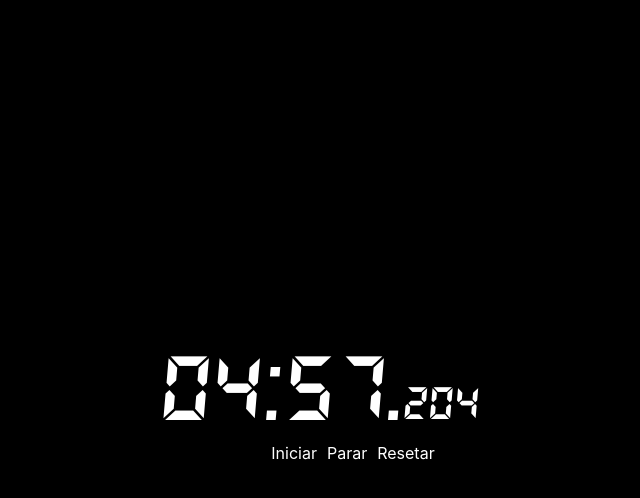
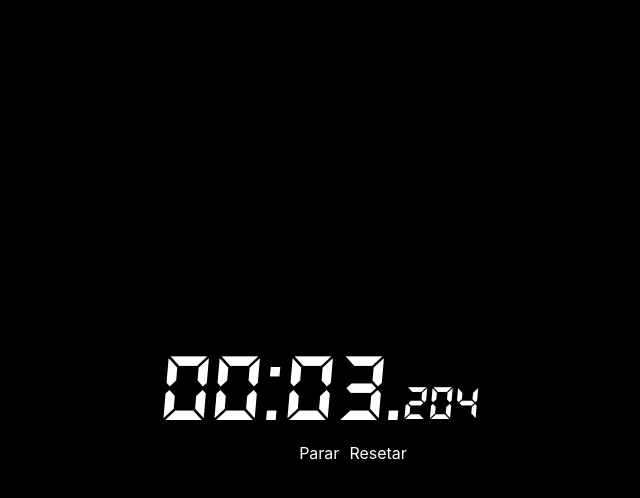
Before and after one commit to rogeriop1990cv/stopwatches, a React (Create React App) app: page / in a window 1280 px wide. Both pictures are taken after a click on the element "Iniciar". Shown: the top 498 px of the page, without its empty margins (282-922 px from the left). Built offline with nearby package versions, Linux system fonts and the light colour scheme.

Commit message:
refatorei a funcao que cria a logica do timer, atualizei o estado adicionadno uma chave para cada elemento do relojo  - segundos, minutos e milesimos - atualizei a logica da funcao iniciar para que a funcao 'parar' funcione corretamente, e implementei a funcao 'parar'

```diff
--- a/src/Relogio.js
+++ b/src/Relogio.js
@@ -4,34 +4,55 @@ export default class Relogio extends React.Component {
   constructor(props) {
     super(props)
     this.state = {
-      time: '',
-      milliseconds: '',
+      minutes: '00',
+      seconds: '00',
+      milliseconds: '000',
       started: false,
+      parado: true,
     }
-
-
   }
 
-  iniciar = (minutos, segundos) => {
-    this.setState({
-      started: true,
-    })
+  timerLogica = (minutos, segundos, milesegundos = 1000) => {
     const time = new Date(0)
       time.setHours (0);
       time.setMinutes(minutos)
       time.setSeconds(segundos)
+      time.setMilliseconds(milesegundos)
 
     this.contagemRegressiva = setInterval(() => {
       time.setMilliseconds(time.getMilliseconds() -4)
-      const timeString = time.toTimeString().slice(3, 8);
+      const min = time.toTimeString().slice(3, 5);
+      const sec = time.toTimeString().slice(6, 8);
+      const timeString = `${min}:${sec}`
       this.setState({
-        time: `${timeString}`,
+        minutes: min,
+        seconds: sec,
         milliseconds: `${time.getMilliseconds()}`,
       })
       if(timeString === '00:00'){
             clearInterval(this.contagemRegressiva)
+            this.setState({
+              time: `00:00`,
+              milliseconds: `000`,
+              parado: true,
+            })
           }
     }, 1)
+  }
+
+  iniciar = (minutos, segundos) => {
+    const { minutes, seconds, milliseconds } = this.state;
+
+    this.setState({
+      started: true,
+      parado: false,
+    })
+
+    if ( minutes === '00' && seconds === '00' && milliseconds === '000' ) {
+      this.timerLogica(minutos, segundos)
+    } else {
+      this.timerLogica(minutes, seconds, milliseconds)
+    }
 
   }
 
@@ -40,7 +61,9 @@ export default class Relogio extends React.Component {
 
   parar = () => {
     clearInterval(this.contagemRegressiva)
-    console.log('parou')
+    this.setState({
+      parado: true,
+    })
   }
 
   resetar = () => {
@@ -51,10 +74,10 @@ export default class Relogio extends React.Component {
 
   render() {
     document.title = "BeeOnTime"
-    const { time, started, milliseconds } = this.state;
+    const { minutes, seconds, started, milliseconds, parado } = this.state;
     const timer = (
       <section className="times" >
-        <p className="minSecs" >{ time }.</p>
+        <p className="minSecs" >{ `${minutes}:${seconds}` }.</p>
         <p className="milliseconds">{ milliseconds }</p>
       </section>
     )
@@ -66,12 +89,22 @@ export default class Relogio extends React.Component {
       </section>
     )
 
+    const parar = (
+      <p className="input-time-parar" onClick={ this.parar }>Parar</p>
+    )
+
+    const iniciar = (
+    <p
+      className="input-time-iniciar"
+      onClick={ () => this.iniciar(0,5) }>Iniciar
+    </p>
+    )
+
     return (
       <section className="main-time">
           {started ? timer : inputter}
           <section className="menu-time">
-            <p className="input-time-iniciar" onClick={ () => this.iniciar(5,0) }>Iniciar</p>
-            <p className="input-time-parar" onClick={ this.parar }>Parar</p>
+            {parado ? iniciar : parar }
             <p className="input-time-resetar" onClick={ this.resetar }>Resetar</p>
           </section>
       </section>
```
